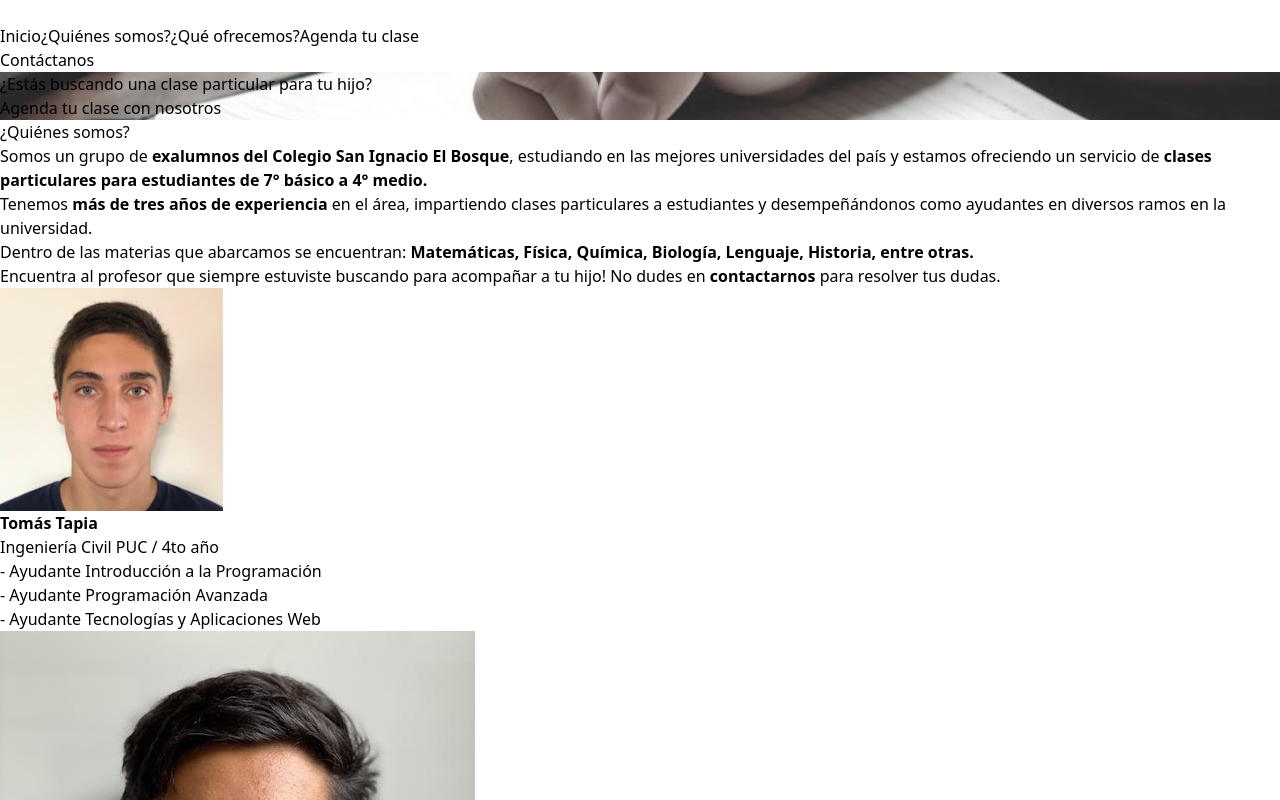
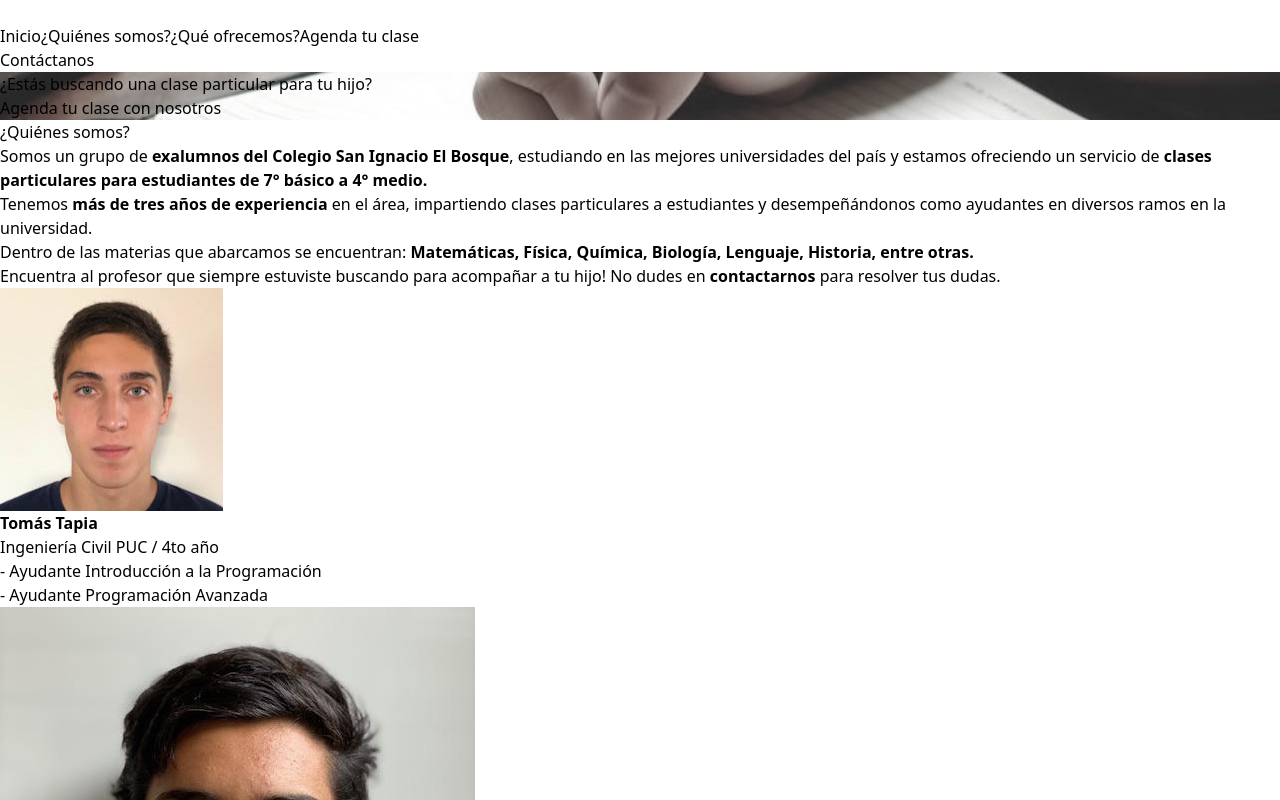
Before and after one commit to tom4stapia/TuClase, a React (Vite) app: page / in a window 1280 px wide. Shown: the top 800 px of the page. Built offline with nearby package versions, Linux system fonts and the light colour scheme.

Commit message:
add image

```diff
--- a/index.html
+++ b/index.html
@@ -6,7 +6,7 @@
     <meta name="viewport" content="width=device-width, initial-scale=1.0">
     <meta property="og:title" content="Tu Clase Particular">
     <meta property="og:description" content="Descripción de tu página">
-    <meta property="og:image" content="https://www.flacsi.net/wp-content/uploads/2012/01/Sin-t%C3%ADtulo-520-1024x552.jpg">
+    <meta property="og:image" content="https://drive.google.com/file/d/1o_OkBkMHsd4_SAH1dZ64oL8LINX6w2nE/view">
     <meta property="og:url" content="https://www.tuclaseparticular.cl">
     <meta property="og:type" content="website">
 
--- a/src/components/Equipo.jsx
+++ b/src/components/Equipo.jsx
@@ -8,7 +8,7 @@ const people = [
       career: 'Ingeniería Civil PUC / 4to año',
       item1: '- Ayudante Introducción a la Programación',
       item2: '- Ayudante Programación Avanzada',
-      item3: '- Ayudante Tecnologías y Aplicaciones Web',
+      item3: '',
       imageUrl:
         'tomas.jpg',
     },
```
Also changed, not shown: 1 other file (tests, documents, lock files or other folders).
